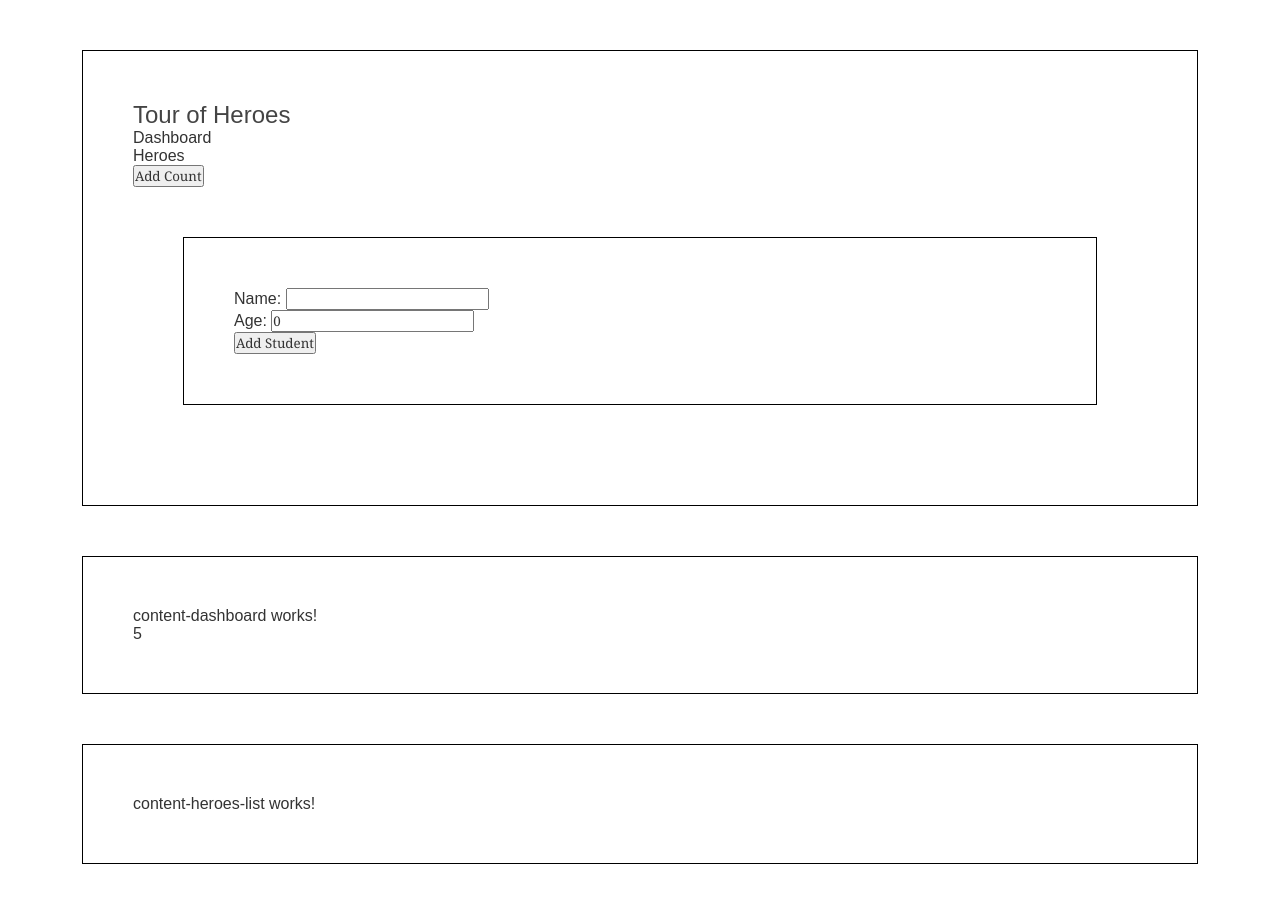
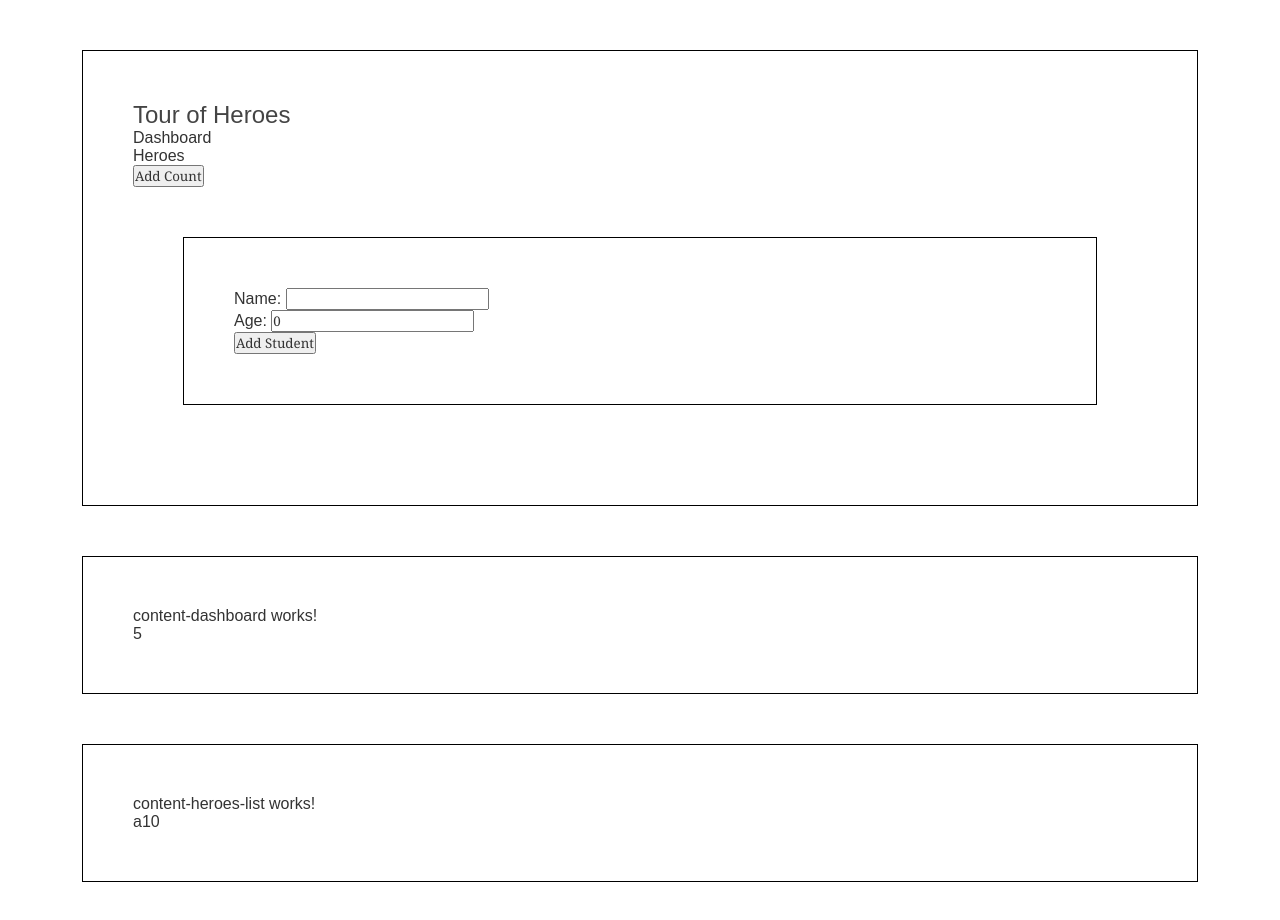
Before and after one commit to lch-howger/LichAngularTest, an Angular app: page / in a window 1280 px wide. Shown: the top 920 px of the page. Built offline with nearby package versions, Linux system fonts and the light colour scheme.

Commit message:
update student list

```diff
--- a/src/app/app.component.ts
+++ b/src/app/app.component.ts
@@ -1,5 +1,6 @@
 import {Component, ViewChild} from '@angular/core';
 import {Student} from "./heroes/student";
+import {StorageService} from "./services/storage.service";
 
 @Component({
   selector: 'app-root',
@@ -7,6 +8,16 @@ import {Student} from "./heroes/student";
   styleUrls: ['./app.component.scss']
 })
 export class AppComponent {
+
+  stuList: Student[] = []
+
+  constructor(public storageService: StorageService) {
+  }
+
+  ngOnInit() {
+    this.stuList=this.storageService.getStudent()
+  }
+
   title = 'LichAngularTest';
 
   count: number = 5
@@ -15,9 +26,8 @@ export class AppComponent {
     this.count = $event.count
   }
 
-  stuList:Student[]=[]
-
   addStudent($event: Student) {
     this.stuList.push($event)
+    this.storageService.setStudent(this.stuList)
   }
 }
--- a/src/app/services/storage.service.ts
+++ b/src/app/services/storage.service.ts
@@ -1,4 +1,5 @@
 import {Injectable} from '@angular/core';
+import {Student} from "../heroes/student";
 
 @Injectable({
   providedIn: 'root'
@@ -17,4 +18,16 @@ export class StorageService {
   set(v: string) {
     this.value = v
   }
+
+  stuList: Student[] = [
+    {name:"a",age:10}
+  ]
+
+  setStudent(stuList: Student[]) {
+    this.stuList = stuList
+  }
+
+  getStudent() {
+    return this.stuList
+  }
 }
```
